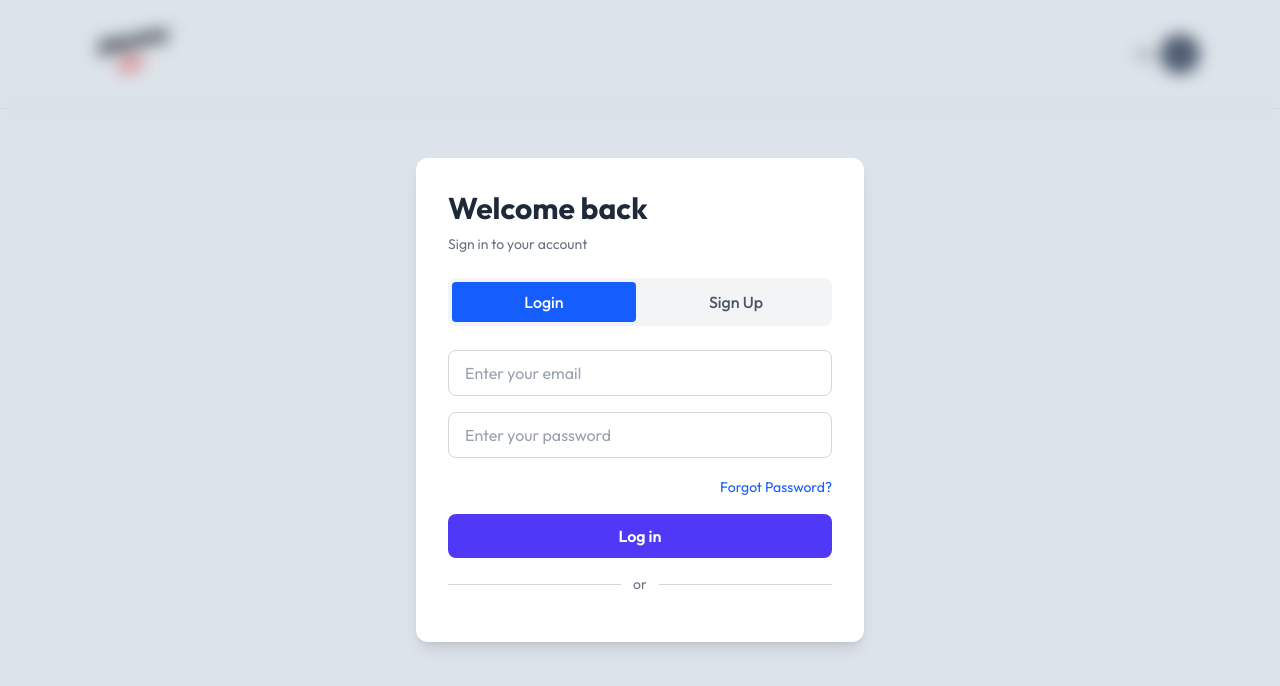
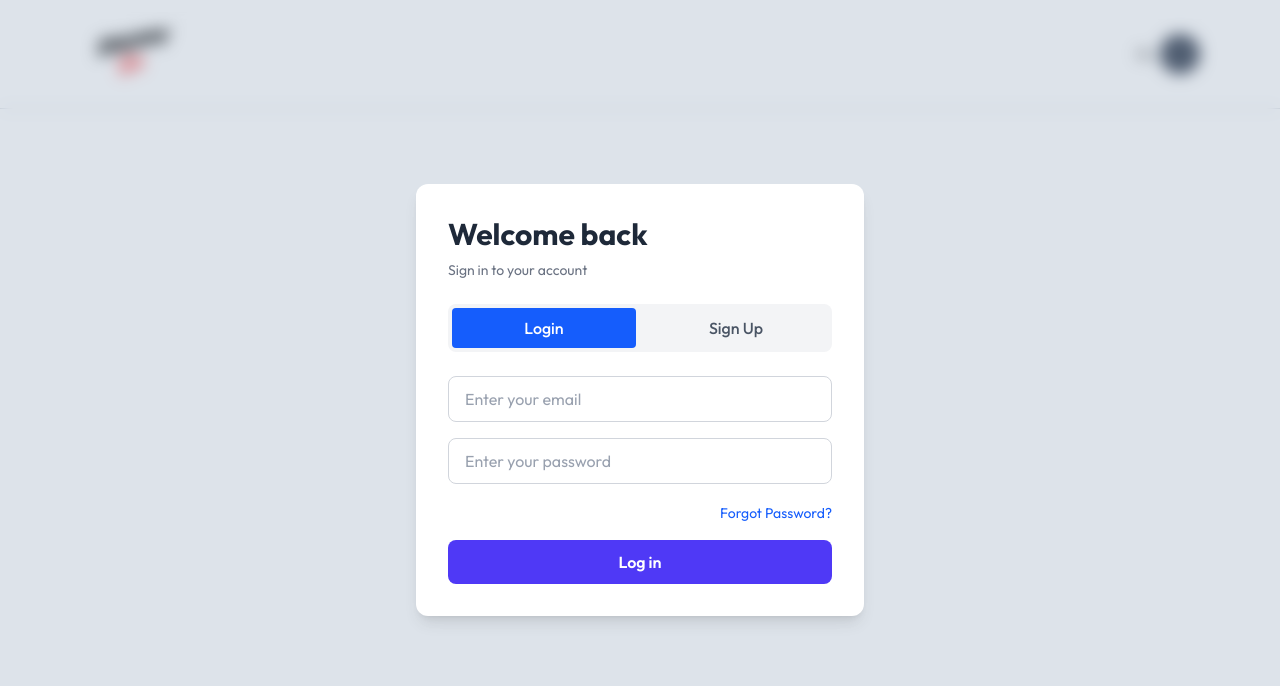
Before and after one commit to ram2005024/ECOM_APP, a React (Vite) app in the folder Frontend/: page /admin in a window 1280 px wide. Shown: the top 686 px of the page. Built offline with nearby package versions, Linux system fonts and the light colour scheme; no server answers.

Commit message:
Clean up Login.jsx by removing commented code
Removed commented-out code for visual elements in the Login component.

```diff
--- a/Frontend/src/Components/SignIn/Login.jsx
+++ b/Frontend/src/Components/SignIn/Login.jsx
@@ -228,11 +228,11 @@
             )}
           </form>
 
-          <div className="flex items-center gap-3 my-4">
+          {/* <div className="flex items-center gap-3 my-4">
             <div className="flex-1 h-px bg-gray-300"></div>
             <span className="text-gray-500 text-sm">or</span>
             <div className="flex-1 h-px bg-gray-300"></div>
-          </div>
+          </div> */}
 
           {/* <button
             onClick={handleGoogleLogin}
```
